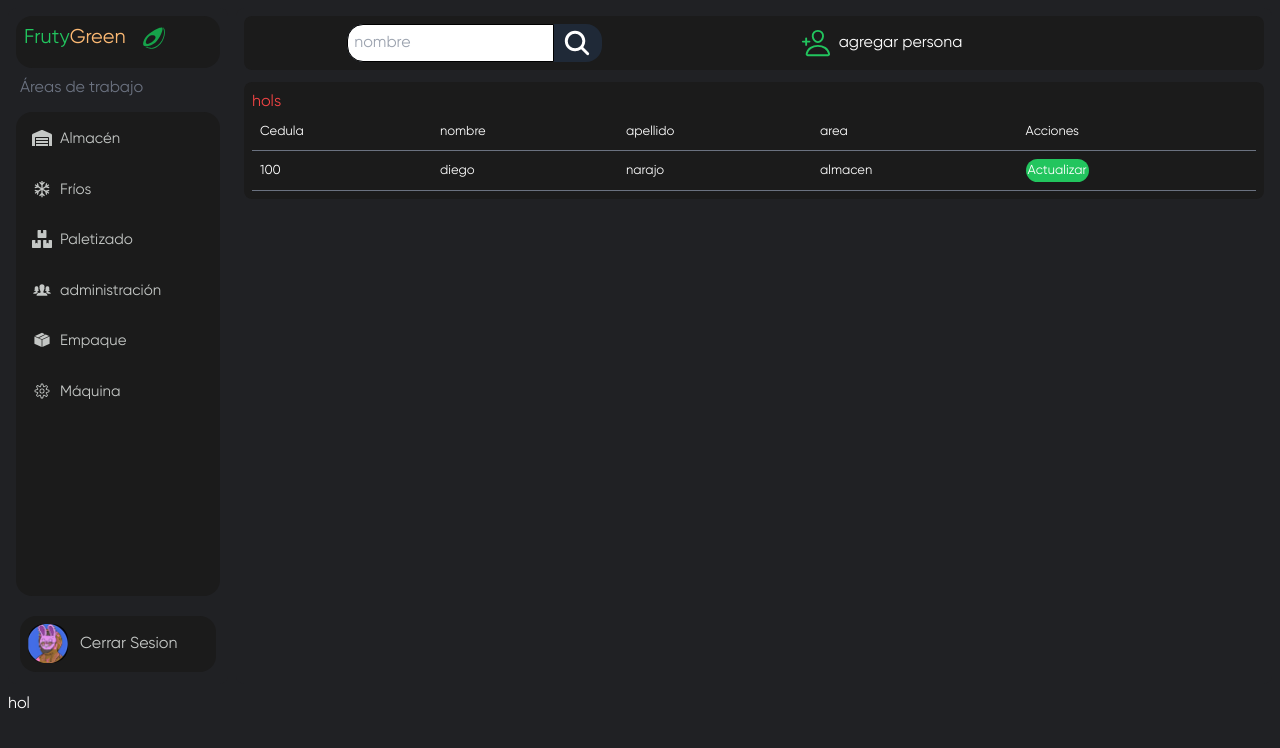
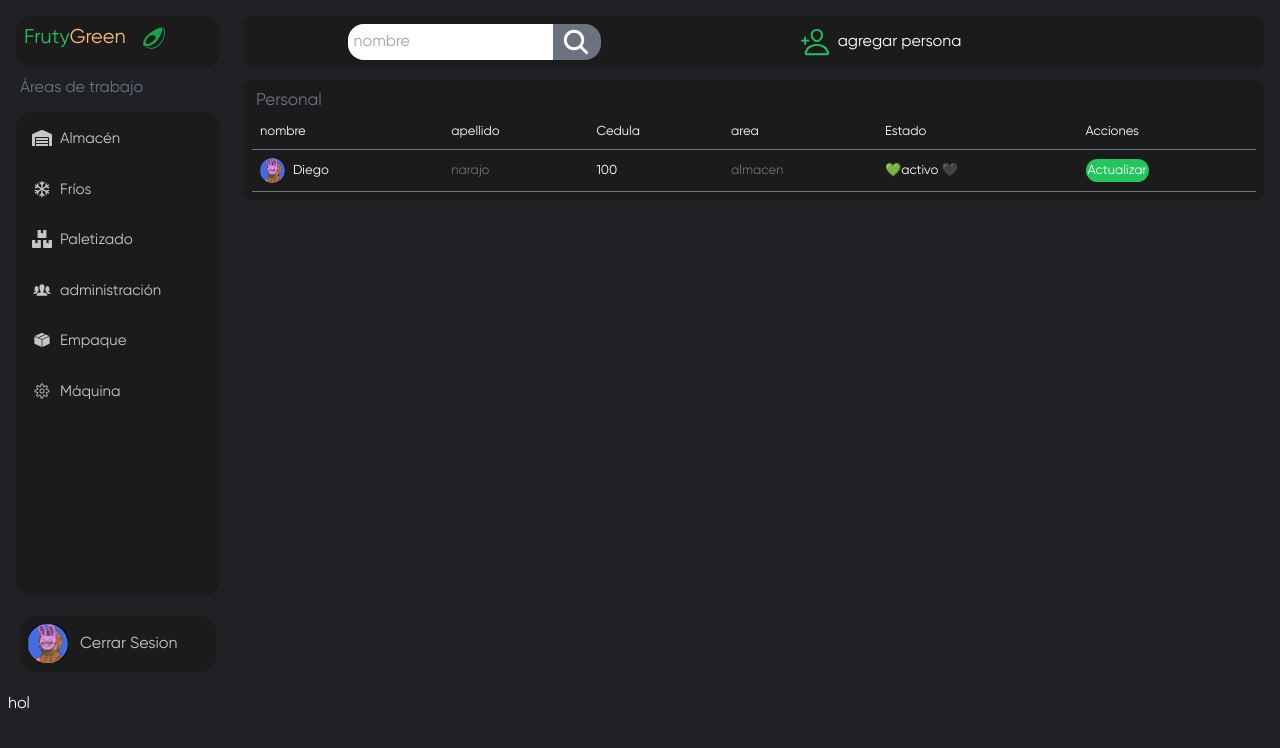
Before and after one commit to DiegoNar-1970/Inventory-Proyect, a React (Vite) app in the folder FrontEnd/inventory/: page /employee in a window 1280 px wide. Shown: the top 748 px of the page. Built offline with nearby package versions, Linux system fonts and the light colour scheme.

Commit message:
update layout

```diff
--- a/FrontEnd/inventory/src/components/employee/Employee.jsx
+++ b/FrontEnd/inventory/src/components/employee/Employee.jsx
@@ -2,7 +2,7 @@
 import { IoPersonAddOutline } from "react-icons/io5";
 import { IoSearch } from "react-icons/io5";
 // import { FaHelmetSafety } from "react-icons/fa6";
-
+import img from '../../media/img/img.png'
 const Employee = () => {
   return (
     <div className="flex flex-col flex-wrap flex-1 rounded-lg gap-3 text-white">
@@ -14,11 +14,13 @@ const Employee = () => {
             <span className="text-[14px] font-thin">control de empleados</span>
           </div>
         </div> */}
-        <div className="flex gap-2 items-center bg-gray-800 rounded-2xl ">
-          <input className="rounded-2xl border-[1px] outline-none border-black p-[6px]
+        <div className="flex gap-2 items-center bg-gray-500 rounded-2xl ">
+          <input className="rounded-2xl outline-none  p-[6px]
           rounded-r-none text-black"
           placeholder="nombre" type="search" />
-          <IoSearch className="text-[30px] text-white min-w-[30px] h-full mr-[10px]"/>
+          <button className=" text-white min-w-[30px] h-full mr-[10px]">
+            <IoSearch className="text-[30px]"/>
+          </button>
         </div>
         <div className="flex items-center gap-2">
           <IoPersonAddOutline className="text-[30px] text-green-500" />
@@ -28,19 +30,27 @@ const Employee = () => {
         </div>
       </article>
       <article className="flex flex-col bg-fondo-menu rounded-lg box-border p-2 justify-center">
-              <h1 className="text-red-500">hols</h1>
+              <h1 className=" ml-1 text-[17px] text-gray-500">Personal</h1>
           <table className="text-left text-[13px] border-collapse text-white rounded-r-lg">
             <thead className="text-white rounded-r-lg ">
               <tr className="" >
-                <th className="border-b-[1px] border-gray-500">Cedula</th>
                 <th className="border-b-[1px] border-gray-500">nombre</th>
                 <th className="border-b-[1px] border-gray-500">apellido</th>
+                <th className="border-b-[1px] border-gray-500">Cedula</th>
                 <th className="border-b-[1px] border-gray-500">area</th>
+                <th className="border-b-[1px] border-gray-500">Estado</th>
                 <th className="border-b-[1px] border-gray-500">Acciones</th>
               </tr>
             </thead>
               <tr>
-                <td>100</td> <td>diego</td> <td>narajo</td> <td>almacen</td>
+                <td className="flex gap-2 items-center">
+                  <img className="w-[25px] h-full rounded-[2em]"src={img} alt="" />
+                  <span>Diego</span>
+                </td>
+                 <td className="text-gray-500">narajo</td>
+                <td >100</td>
+                 <td className="text-gray-500">almacen</td>
+                <td>💚activo 🖤</td>
                 <td>
                   <button className="bg-green-500 text-white rounded-[1em] p-[2px]">Actualizar</button>
                 </td>
```
